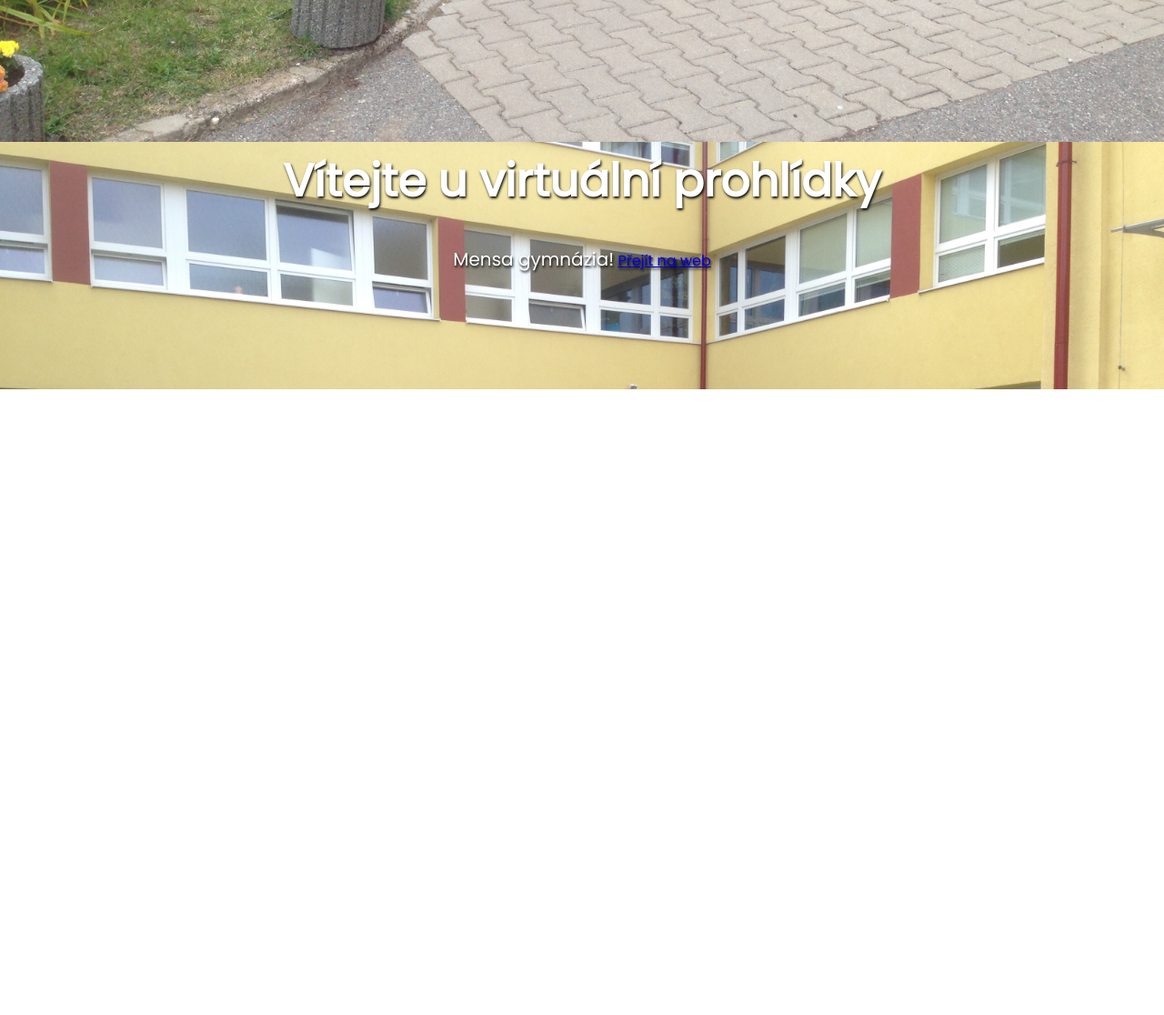
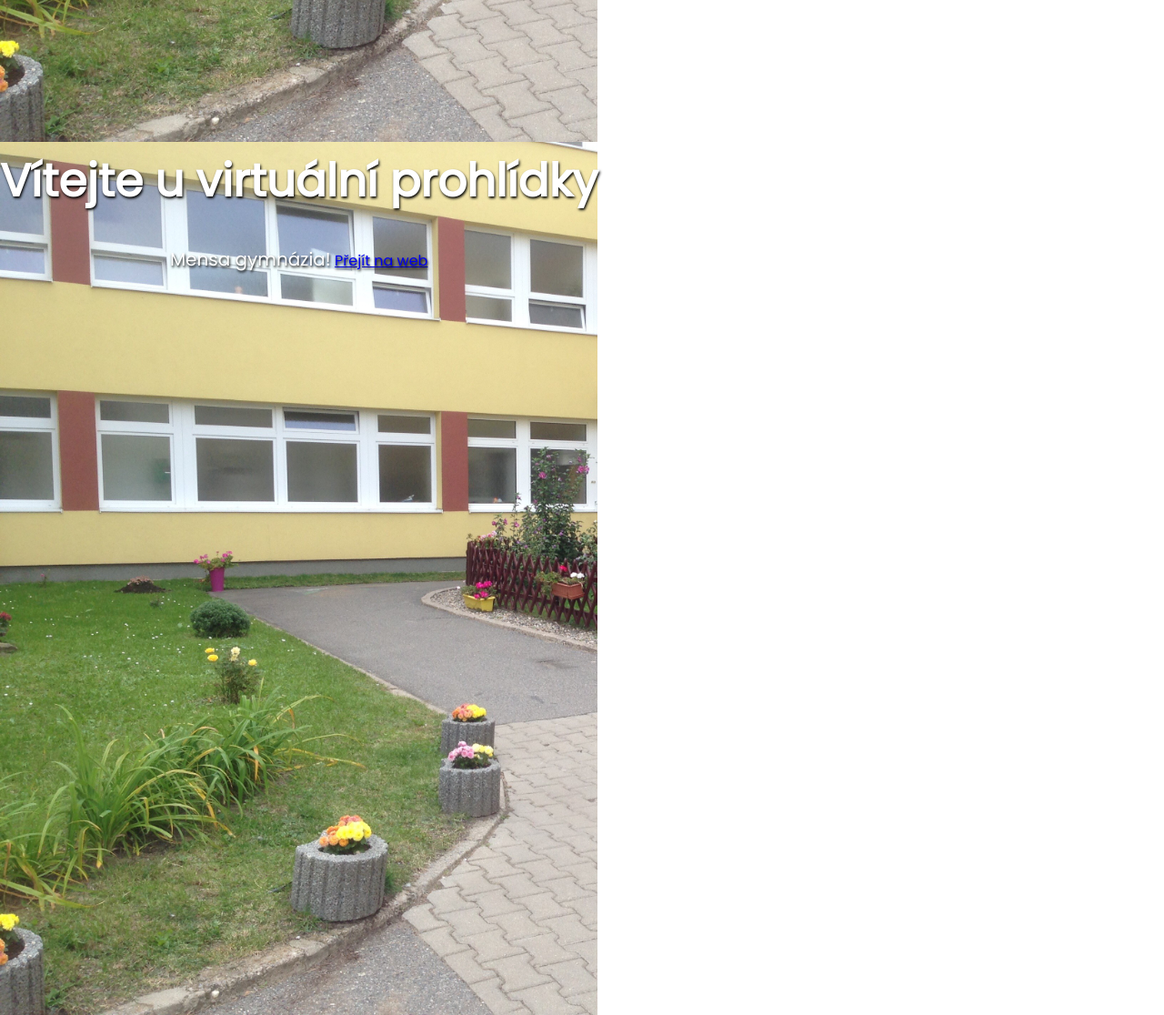
Before and after one commit to HonbraDev/skola, a PHP site: page / in a window 1280 px wide. Shown: the whole page at 91% size. Run offline with PHP 8.4, Linux system fonts and the light colour scheme.

Commit message:
Update css-index.css

```diff
--- a/css-index.css
+++ b/css-index.css
@@ -20,6 +20,10 @@ div.header {
 	background-position: right bottom;
 	color: white;
 	text-shadow: 1px 2px 3px black;
+	position: fixed;
+	top: 0px;
+	bottom: 0px;
+	height: 100vh;
 }
 
 h0 {
```
